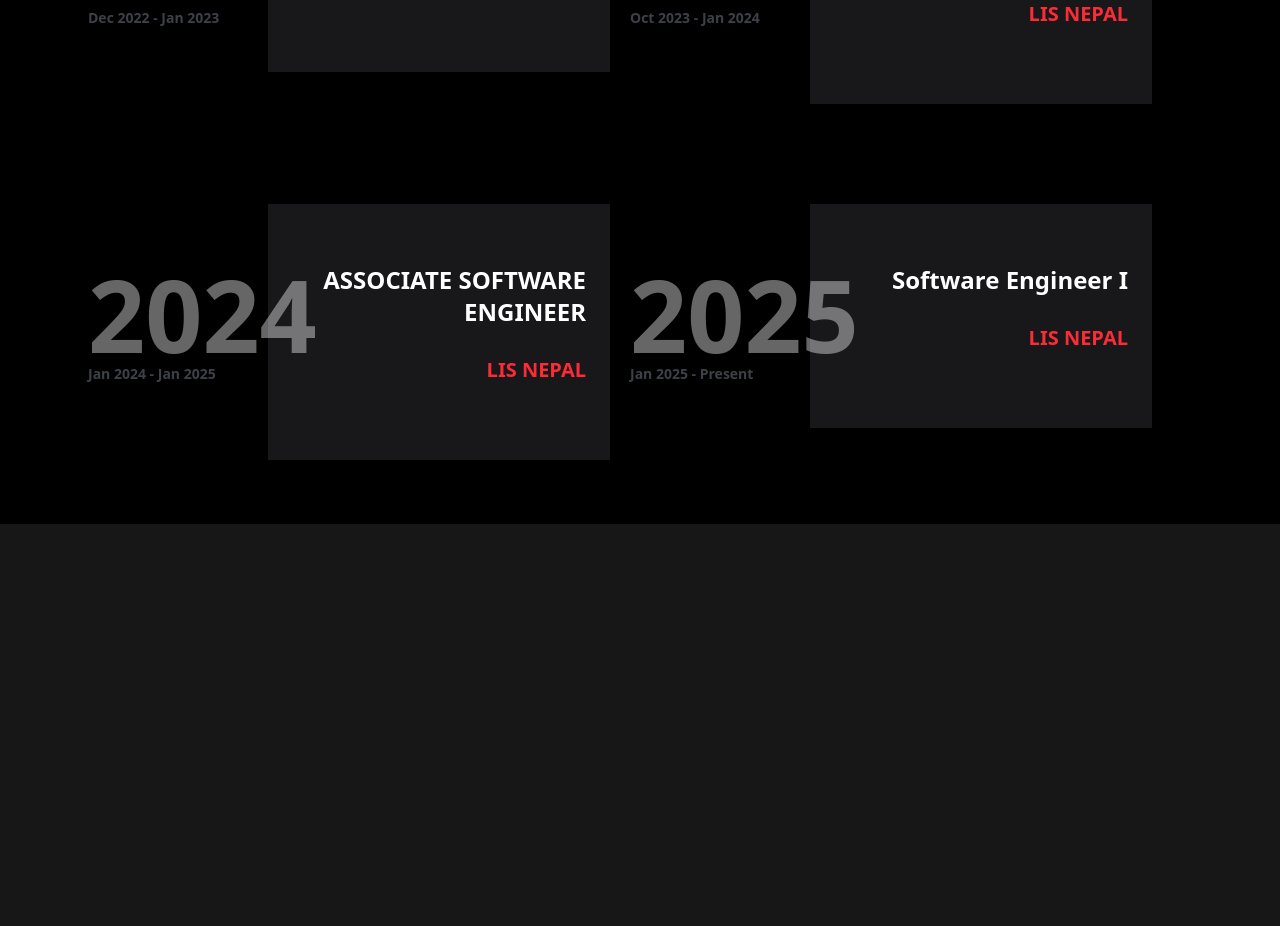
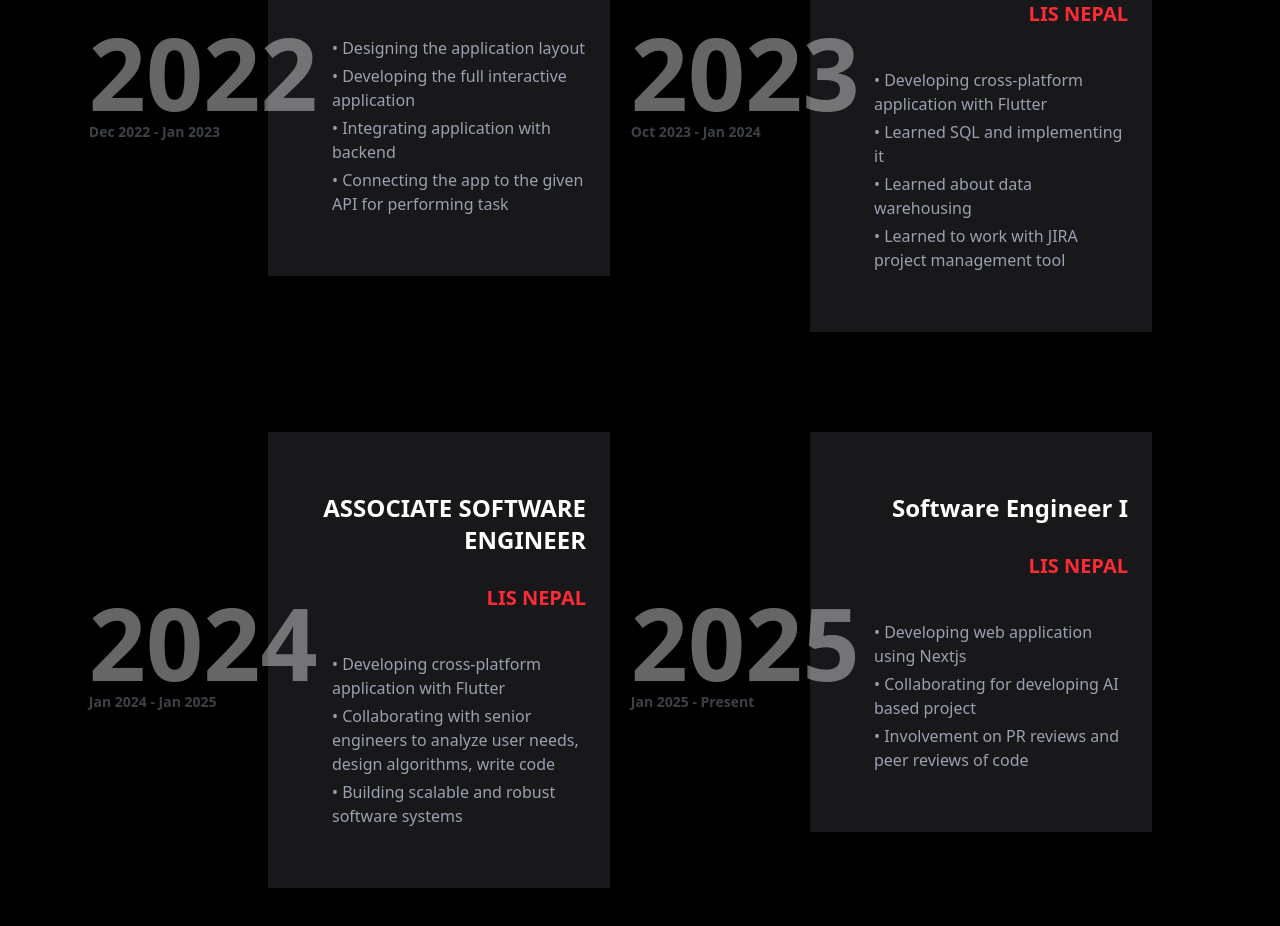
Before and after one commit to riiteeshh/MyPortfolio, a Next.js app: page /about in a window 1280 px wide. Shown: the part 1416-2342 px from the top of the page. Before the commit the page ends 1940 px from the top, so only its background shows below. Built offline with nearby package versions, Linux system fonts and the light colour scheme.

Commit message:
chore(added-skills-and-works): added skills and works data

```diff
--- a/src/components/pages/about-page/about.tsx
+++ b/src/components/pages/about-page/about.tsx
@@ -29,7 +29,6 @@ export default function AboutPage() {
     },
   ]);
 
-
   const [experienceData] = useState([
     {
       id: 1,
@@ -37,6 +36,12 @@ export default function AboutPage() {
       title: "Flutter Developer Intern",
       institution: "CREATORS TECH",
       period: "Dec 2022 - Jan 2023",
+      works: [
+        "Designing the application layout",
+        "Developing the full interactive application",
+        "Integrating application with backend",
+        "Connecting the app to the given API for performing task",
+      ],
     },
     {
       id: 2,
@@ -44,6 +49,12 @@ export default function AboutPage() {
       title: "Software Engineer Intern",
       institution: "LIS NEPAL",
       period: "Oct 2023 - Jan 2024",
+      works: [
+        "Developing cross-platform application with Flutter",
+        " Learned SQL and implementing it",
+        "Learned about data warehousing",
+        "Learned to work with JIRA project management tool",
+      ],
     },
     {
       id: 3,
@@ -51,6 +62,11 @@ export default function AboutPage() {
       title: "ASSOCIATE SOFTWARE ENGINEER",
       institution: "LIS NEPAL",
       period: "Jan 2024 - Jan 2025",
+      works: [
+        "Developing cross-platform application with Flutter",
+        "Collaborating with senior engineers to analyze user needs, design algorithms, write code",
+        "Building scalable and robust software systems",
+      ],
     },
     {
       id: 4,
@@ -58,8 +74,13 @@ export default function AboutPage() {
       title: "Software Engineer I",
       institution: "LIS NEPAL",
       period: "Jan 2025 - Present",
+      works: [
+        "Developing web application using Nextjs",
+        " Collaborating for developing AI based project",
+        "Involvement on PR reviews and peer reviews of code",
+      ],
     },
-  ])
+  ]);
   return (
     <div className="min-h-screen bg-black text-white py-16 px-4">
       <h1 className="text-4xl md:text-4xl font-bold text-center mb-4">
@@ -71,11 +92,11 @@ export default function AboutPage() {
           <span className="font-bold  text-red-500 group-hover:animate-pulse">
             Ritesh Pandey
           </span>
-          , and I am a passionate web and mobile app developer. I have
+          , currently working at LIS Nepal and I am a passionate web and mobile app developer. I have
           experience in building high-quality applications using modern
           technologies such as
           <span className="font-semibold">
-            Flutter, JavaScript, Next.js, TypeScript, HTML, CSS, and Tailwind
+           {" "} Flutter, JavaScript, Next.js, TypeScript, HTML, CSS, and Tailwind
             CSS
           </span>
           . Throughout my career, I have worked on developing both mobile and
@@ -158,34 +179,37 @@ export default function AboutPage() {
           {experienceData.map((item) => (
             <div key={item.id} className="group relative">
               {/* Large year as the main visual element - now in front with z-index */}
-             <div className= "transition-all group-hover:text-red-500 group-hover:scale-110 absolute left-[-180px] top-1/2 -translate-y-1/2 text-[100px] font-bold text-white opacity-40 group-hover:opacity-90 leading-none z-20">
+              <div className="transition-all group-hover:text-red-500 group-hover:scale-110 absolute left-[-14dvw] top-1/2 -translate-y-1/2 text-[50px] md:text-[100px] font-bold text-white opacity-40 group-hover:opacity-90 leading-none z-20">
                 {item.year}
-               {item.period && <p className="text-sm text-gray-400 mb-4">{item.period}</p>}
-
+                {item.period && (
+                  <p className="text-sm text-gray-400 mb-4">{item.period}</p>
+                )}
               </div>
 
               {/* Card */}
               <Card className="bg-zinc-900 text-white p-6 justify-end items-end  rounded-none shadow-xl border-0 w-full z-10 relative py-15">
-               <h3 className="text-2xl font-bold mb-1 text-end">{item.title}</h3>
-               <p className="text-xl text-red-500 mb-4 font-bold">{item.institution}</p>
-
-
-               {/* {item.technologies && item.technologies.length > 0 && (
-                 <div className="space-y-1">
-                   {item.technologies.map((tech, techIndex) => (
-                     <p key={techIndex} className="text-gray-400">
-                       {tech}
+                <h3 className="text-2xl font-bold mb-1 text-end">
+                  {item.title}
+                </h3>
+                <p className="text-xl text-red-500 mb-4 font-bold">
+                  {item.institution}
+                </p>
+                <div className="pl-10 mr-0">
+                  {item.works && item.works.length > 0 && (
+                    <div className="space-y-1 flex flex-col justify-end justify-items-end">
+                      {item.works.map((work, workIndex) => (
+                        <p key={workIndex} className="text-gray-400 text-start">
+                          • {work}
                         </p>
                       ))}
                     </div>
-               )} */}
+                  )}
+                </div>
               </Card>
             </div>
           ))}
         </div>
       </div>
-
-
     </div>
   );
 }
--- a/src/components/pages/skills-page/skills-page.tsx
+++ b/src/components/pages/skills-page/skills-page.tsx
@@ -7,6 +7,7 @@ export default function SkillPage() {
     { src: "/images/html-5.svg", name: "HTML" },
     { src: "/images/css-3.svg", name: "CSS" },
     { src: "/images/js.svg", name: "JavaScript" },
+    { src: "/images/type-script.svg", name: "TypeScript" },
     { src: "/images/dart.svg", name: "Dart" },
     { src: "/images/python.svg", name: "Python" },
     { src: "/images/c.svg", name: "C" },
@@ -23,6 +24,7 @@ export default function SkillPage() {
     { src: "/images/confluence.svg", name: "Confluence" },
     { src: "/images/linux.svg", name: "Linux" },
     { src: "/images/vs-code.svg", name: "VS Code" },
+
   ];
 
   return (
```
Also changed, not shown: public/images/type-script.svg (added). Lines whose indentation alone changed are shown as unchanged.
